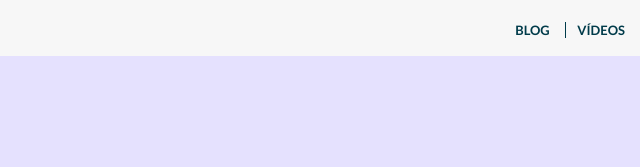
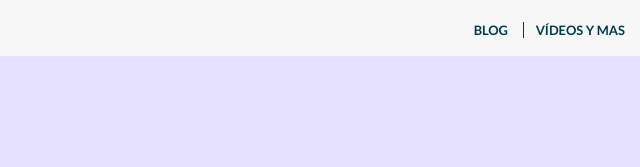
Before and after one commit to glopezhe97/PEC3_GermanLopez, a plain HTML site: page PEC3_GermanLopez/blog.html in a window 1280 px wide. Shown: the top 167 px of the page, 640-1280 px from the left. Drawn offline with Linux system fonts and the light colour scheme.

Commit message:
Cambios en el fichero blog.html

```diff
--- a/PEC3_GermanLopez/blog.html
+++ b/PEC3_GermanLopez/blog.html
@@ -30,7 +30,7 @@
             <nav class="nav_header">
                 <ul>
                     <li>blog</li>
-                    <li><a href="video.html">vídeos</a></li>
+                    <li><a href="video.html">Vídeos y mas</a></li>
                 </ul>
             </nav>
         </header>
```
